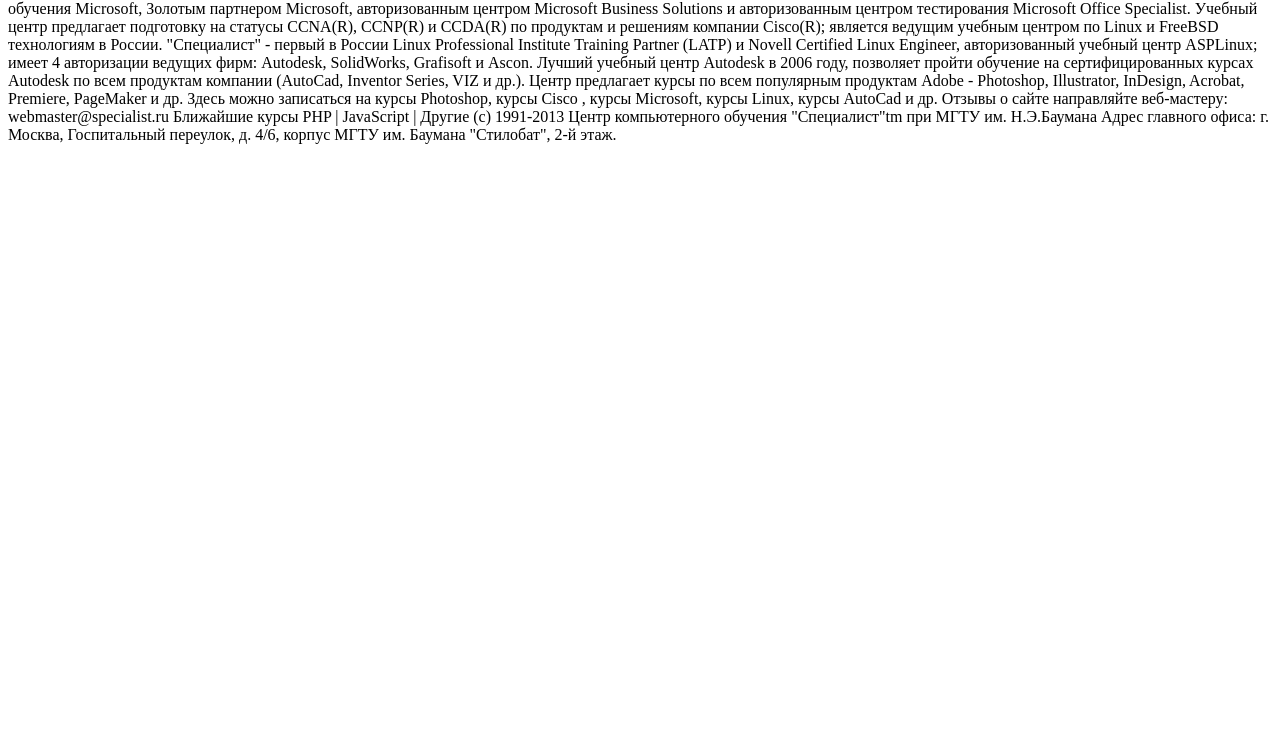
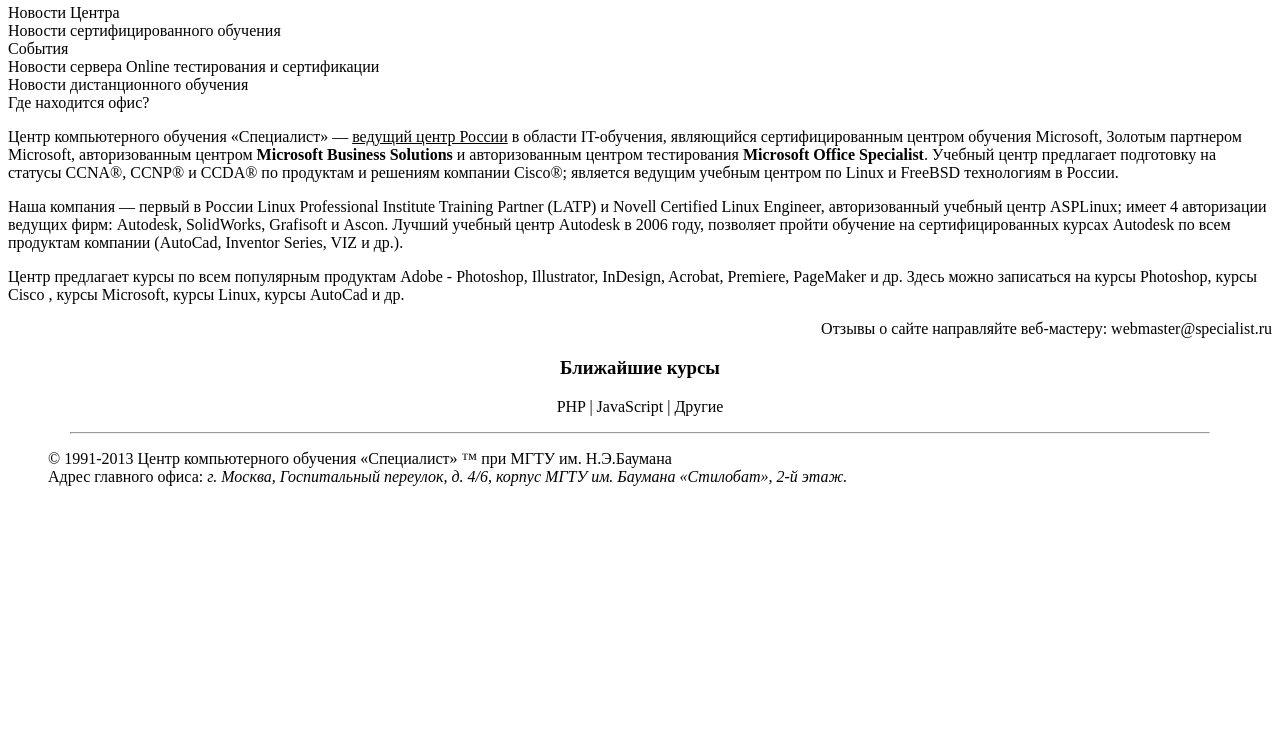
Before and after one commit to ynasby/HTML-CSS-labs, a plain HTML site: page index.html in a window 1280 px wide. Shown: the part 62-800 px from the top of the page. Drawn offline with Linux system fonts and the light colour scheme.

Commit message:
lab-1 закончена

```diff
--- a/index.html
+++ b/index.html
@@ -1,31 +1,43 @@
 <html>
 <head>
-	<title>lab-1</title>
+	<title>Центр Компьютерного обучения Специалист</title>
 </head>
-<body>
-	Центр Компьютерного обучения Специалист
+<body lang="ru">
+	<h1 align="center"><q>Специалист</q> &mdash; лучший в России компьютерный учебный центр</h1>
+	<p>
+		Новости Центра <!-- (файл news.html) --><br>
+		Новости сертифицированного обучения <!-- (файл certificat.html)--><br>
+		События <!-- (файл events.html) --><br>
+		Новости сервера Online тестирования и сертификации <!-- (файл test.html) --><br>
+		Новости дистанционного обучения <!-- (файл distance.html) --><br>
+		Где находится офис? <!-- (нижняя часть документа)  -->
+	</p>
+	<p>
+		Центр компьютерного обучения <q>Специалист</q> &mdash; <ins>ведущий центр России</ins> в области IT-обучения, являющийся сертифицированным центром обучения Microsoft, Золотым партнером Microsoft, авторизованным центром <strong>Microsoft Business Solutions</strong> и авторизованным центром тестирования <strong>Microsoft Office Specialist</strong>. Учебный центр предлагает подготовку на статусы CCNA&reg;, CCNP&reg; и CCDA&reg; по продуктам и решениям компании Cisco&reg;; является ведущим учебным центром по Linux и FreeBSD технологиям в России.
+	</p>
+	<p>
+		Наша компания &mdash; первый в России Linux Professional Institute Training Partner (LATP) и Novell Certified Linux Engineer, авторизованный учебный центр ASPLinux; имеет 4 авторизации ведущих фирм: Autodesk, SolidWorks, Grafisoft и Ascon. Лучший учебный центр Autodesk в 2006 году, позволяет пройти обучение на сертифицированных курсах Autodesk по всем продуктам компании (AutoCad, Inventor Series, VIZ и др.).
+	</p>
+	<p>
+		Центр предлагает курсы по всем популярным продуктам Adobe - Photoshop, Illustrator, InDesign, Acrobat, Premiere, PageMaker и др. Здесь можно записаться на курсы Photoshop, курсы Cisco , курсы Microsoft, курсы Linux, курсы AutoCad и др.
+	</p>
+	<p align="right">
+		Отзывы о сайте направляйте веб-мастеру: webmaster@specialist.ru
+	</p>
+	<h3 align="center">Ближайшие курсы</h2>
+	<p align="center">
+		PHP | JavaScript | Другие
+	</p>
+	<hr width="90%">
+	<blockquote>
+		&copy; 1991-2013 Центр компьютерного обучения <q>Специалист</q> &trade; при МГТУ им. Н.Э.Баумана <br>
+		Адрес главного офиса: <em>г. Москва, Госпитальный переулок, д. 4/6, корпус МГТУ им. Баумана <q>Стилобат</q>, 2-й этаж.</em>
+	</blockquote>
 
-	Специалист - лучший в России компьютерный учебный центр
-
-	Новости Центра (файл news.html)
-	Новости сертифицированного обучения (файл certificat.html)
-	События (файл events.html)
-	Новости сервера Online тестирования и сертификации (файл test.html)
-	Новости дистанционного обучения (файл distance.html)
-	Где находится офис? (нижняя часть документа)
-
-	Центр компьютерного обучения "Специалист" - ведущий центр России в области IT-обучения, являющийся сертифицированным центром обучения Microsoft, Золотым партнером Microsoft, авторизованным центром Microsoft Business Solutions и авторизованным центром тестирования Microsoft Office Specialist. Учебный центр предлагает подготовку на статусы CCNA(R), CCNP(R) и CCDA(R) по продуктам и решениям компании Cisco(R); является ведущим учебным центром по Linux и FreeBSD технологиям в России.
-
-	"Специалист" - первый в России Linux Professional Institute Training Partner (LATP) и Novell Certified Linux Engineer, авторизованный учебный центр ASPLinux; имеет 4 авторизации ведущих фирм: Autodesk, SolidWorks, Grafisoft и Ascon. Лучший учебный центр Autodesk в 2006 году, позволяет пройти обучение на сертифицированных курсах Autodesk по всем продуктам компании (AutoCad, Inventor Series, VIZ и др.).
-
-	Центр предлагает курсы по всем популярным продуктам Adobe - Photoshop, Illustrator, InDesign, Acrobat, Premiere, PageMaker и др. Здесь можно записаться на курсы Photoshop, курсы Cisco , курсы Microsoft, курсы Linux, курсы AutoCad и др.
-
-	Отзывы о сайте направляйте веб-мастеру: webmaster@specialist.ru
-
-	Ближайшие курсы
-	PHP | JavaScript | Другие
-
-	(с) 1991-2013 Центр компьютерного обучения "Специалист"tm при МГТУ им. Н.Э.Баумана
-	Адрес главного офиса: г. Москва, Госпитальный переулок, д. 4/6, корпус МГТУ им. Баумана "Стилобат", 2-й этаж.
+	<style>
+		q:lang(ru) { /* Вид кавычек для русского языка */
+		quotes: "\00AB" "\00BB";
+		}
+	</style>
 </body>
 </html>
```
